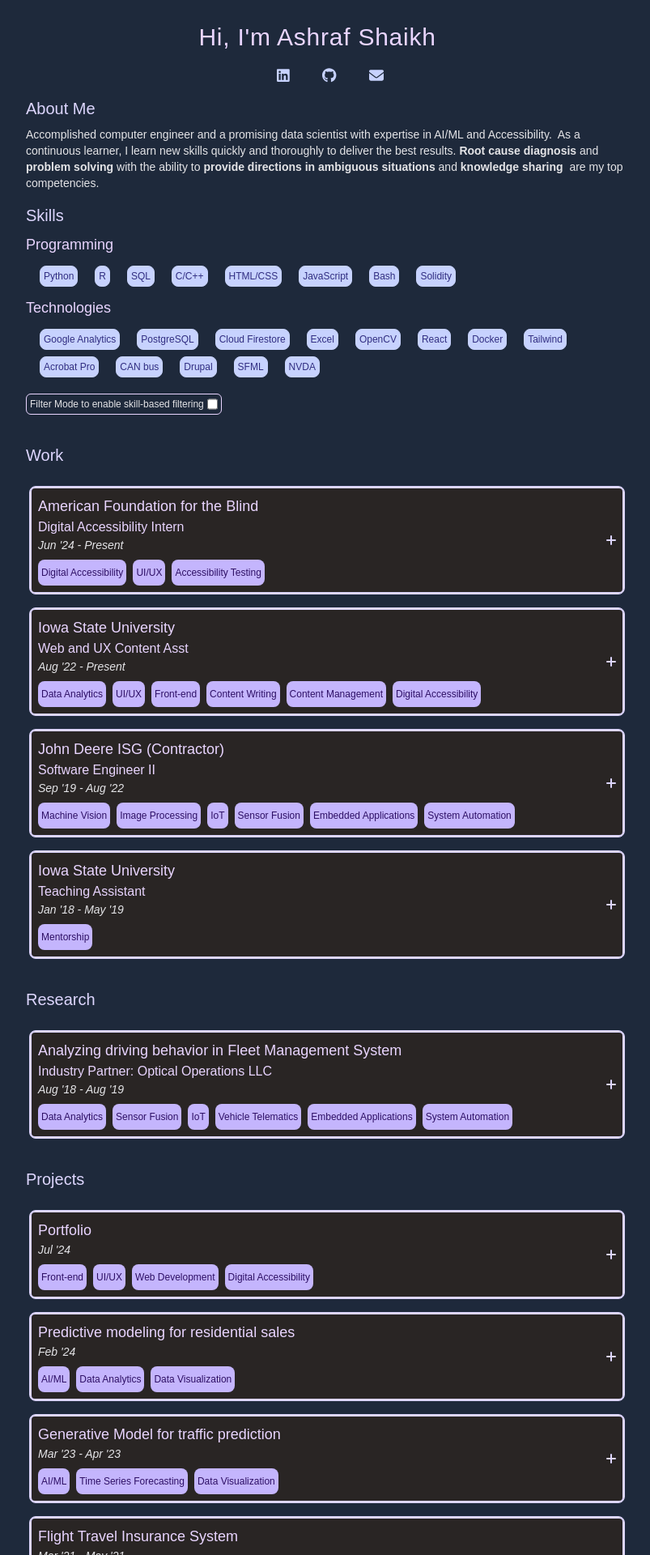
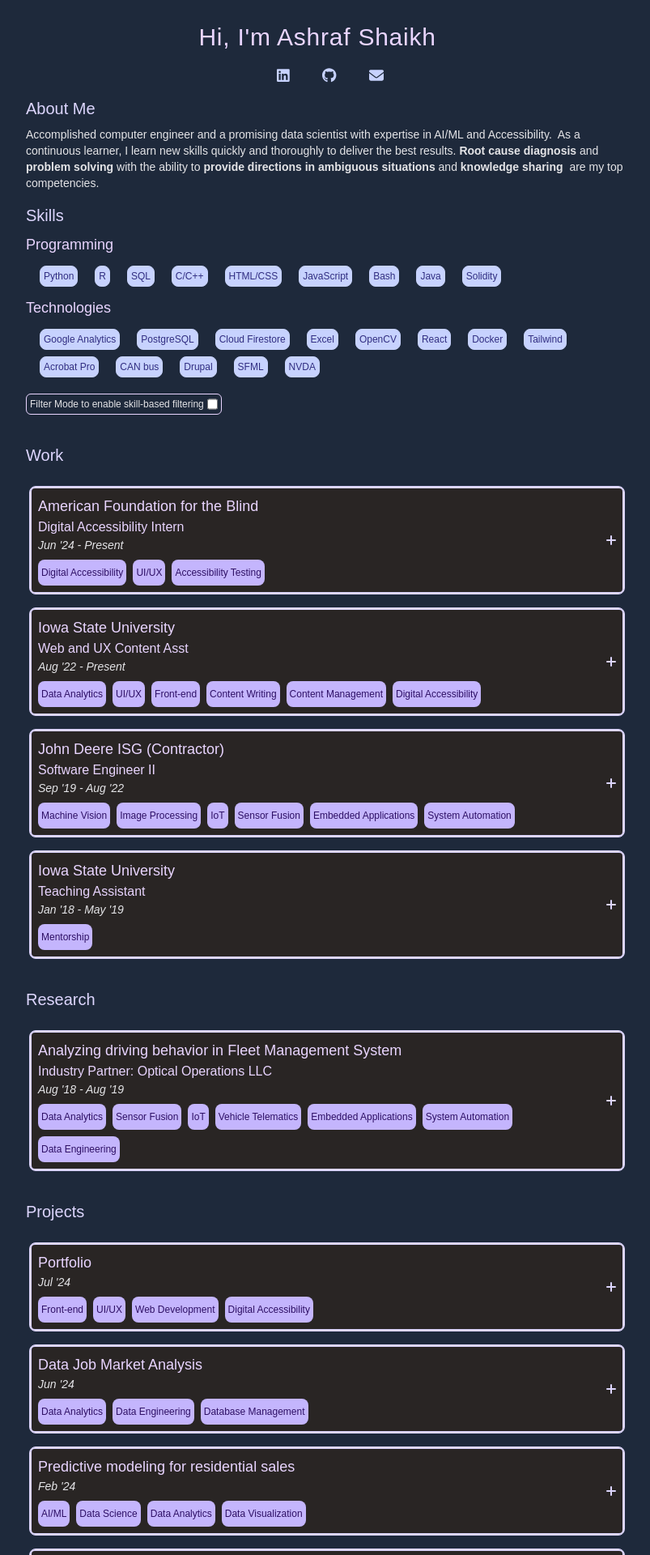
Before and after one commit to smashraf321/smashraf321.github.io, a React (Create React App) app: page / in a window 1280 px wide. Shown: the top 1920 px of the page at 81% size, without its empty margins (236-1039 px from the left). Built offline with nearby package versions, Linux system fonts and the light colour scheme.

Commit message:
skills updates??

```diff
--- a/src/components/FilterExperience.js
+++ b/src/components/FilterExperience.js
@@ -32,7 +32,9 @@ const FilterButtons = ({ matchType, enabled }) =>
                 // AND check
                 // issubsetof is new feature june 2024, won't work in older
                 // experienceSelector[experienceType].forEach((objval) => {
-                //     selectedSkills.size > 0 && selectedSkills.isSubsetOf(objval.body.skills) && matchingExperience.add(objval)
+                //    selectedSkills.size > 0
+                // && (selectedSkills.isSubsetOf(objval.body.skills) || selectedSkills.isSubsetOf(objval.header.domains))
+                // && matchingExperience.add(objval)
                 // });
                 experienceSelector[experienceType].forEach((objval) => {
 
@@ -41,7 +43,7 @@ const FilterButtons = ({ matchType, enabled }) =>
                     let i = iter.next();
                     while(!i.done && matchFound)
                     {
-                        matchFound = matchFound && objval.body.skills.has(i.value);
+                        matchFound = matchFound && (objval.body.skills.has(i.value) || objval.header.domains.has(i.value));
                         i = iter.next();
                     }
                     matchFound && matchingExperience.add(objval);
@@ -54,13 +56,13 @@ const FilterButtons = ({ matchType, enabled }) =>
                 // shows experience in order of skills selected
                 // selectedSkills.forEach((arrval) => {
                 //     experienceSelector[experienceType].forEach((objval) => {
-                //        objval.body.skills.has(arrval) && matchingExperience.add(objval);
+                //        (objval.body.skills.has(arrval) || objval.header.domains.has(arrval)) && matchingExperience.add(objval);
                 //     });
                 // });
                 // shows exp in their initial order
                 // intersection is new feature june 2024, won't work in older
                 // experienceSelector[experienceType].forEach((objval) => {
-                //     selectedSkills.intersection(objval.body.skills).size > 0 && matchingExperience.add(objval)
+                //     (selectedSkills.intersection(objval.body.skills).size > 0 || selectedSkills.intersection(objval.header.domains).size > 0) && matchingExperience.add(objval)
                 // });
                 experienceSelector[experienceType].forEach((objval) => {
 
@@ -69,7 +71,7 @@ const FilterButtons = ({ matchType, enabled }) =>
                     let i = iter.next();
                     while(!i.done && !matchFound)
                     {
-                        matchFound = objval.body.skills.has(i.value);
+                        matchFound = (objval.body.skills.has(i.value) || objval.header.domains.has(i.value));
                         i = iter.next();
                     }
                     matchFound && matchingExperience.add(objval);
--- a/src/components/profileDetails/projects.js
+++ b/src/components/profileDetails/projects.js
@@ -17,7 +17,7 @@ var allProjectsInit = [
                     <li>Optimized state management for convenient user experience.</li>
                     <li>Ran accessibility checks including with NVDA to ensure site is 100% accessible.</li>
                 </ul>
-                <p>NOTE: Will keep improving, this is just the beginning.</p>
+                <p><br/>NOTE: This site gets constant updates as and when I get time.</p>
                 </>
             ),
             skills: new Set(["React", "Tailwind", "JavaScript", "HTML/CSS", "NVDA"])
@@ -25,9 +25,31 @@ var allProjectsInit = [
     },
     {
         header: {
+            name: "Data Job Market Analysis",
+            time: "Jun '24",
+            domains: new Set(["Data Analytics", "Data Engineering", "Database Management"])
+        },
+        body: {
+            description: (
+                <>
+                <h4>Goal</h4>
+                <p>Analyze trends in data job market</p>
+                <h4>Actions</h4>
+                <ul className="list-disc  ps-2">
+                    <li>Create and load data onto PostgreSQL from csv files.</li>
+                    <li>Wrote many advanced SQL queries usings Joins, CTEs, and more.</li>
+                    <li>Accurately identified various trends such as top high paying and high in-demand skills, top paying jobs, and more.</li>
+                </ul>
+                </>
+            ),
+            skills: new Set(["SQL", "PostgreSQL"])
+        }
+    },
+    {
+        header: {
             name: "Predictive modeling for residential sales",
             time: "Feb '24",
-            domains: new Set(["AI/ML", "Data Analytics", "Data Visualization"])
+            domains: new Set(["AI/ML", "Data Science", "Data Analytics", "Data Visualization"])
         },
         body: {
             description: (
@@ -48,7 +70,7 @@ var allProjectsInit = [
         header: {
             name: "Generative Model for traffic prediction",
             time: "Mar '23 - Apr '23",
-            domains: new Set(["AI/ML", "Time Series Forecasting", "Data Visualization"])
+            domains: new Set(["AI/ML", "Data Science", "Time Series Forecasting", "Data Visualization"])
         },
         body: {
             description: (
@@ -84,7 +106,7 @@ var allProjectsInit = [
                 </ul>
                 </>
             ),
-            skills: new Set(["Solidity"])
+            skills: new Set(["Solidity", "Java"])
         }
     },
     {
--- a/src/components/profileDetails/research.js
+++ b/src/components/profileDetails/research.js
@@ -6,7 +6,7 @@ const allResearchInit =
             name: "Analyzing driving behavior in Fleet Management System",
             title: "Industry Partner: Optical Operations LLC",
             time: "Aug '18 - Aug '19",
-            domains: new Set(["Data Analytics", "Sensor Fusion", "IoT", "Vehicle Telematics", "Embedded Applications", "System Automation"])
+            domains: new Set(["Data Analytics", "Sensor Fusion", "IoT", "Vehicle Telematics", "Embedded Applications", "System Automation", "Data Engineering"])
         },
         body:
         {
--- a/src/components/profileDetails/skillsDetails.js
+++ b/src/components/profileDetails/skillsDetails.js
@@ -2,7 +2,8 @@ const skillTitle = "Skills";
 
 const skillsDict =
 {
-    "Programming":["Python","R","SQL","C/C++","HTML/CSS","JavaScript","Bash","Solidity"],
+    //"Domain Areas":["Front-end","UI/UX","Web Development","Digital Accessibility","Data Science","AI/ML","Time Series Forecasting","Data Analytics","Data Engineering","Database Management","Data Visualization","Blockchain","Smart Contracts","Distributed Systems","Game Development","IoT","Embedded Applications","Wireless Sensor Networks","Mentorship","Machine Vision", "Image Processing","Sensor Fusion","Vehicle Telematics","System Automation","Content Writing","Content Management","Accessibility Testing"],
+    "Programming":["Python","R","SQL","C/C++","HTML/CSS","JavaScript","Bash","Java","Solidity"],
     "Technologies":["Google Analytics","PostgreSQL", "Cloud Firestore", "Excel", "OpenCV", "React", "Docker", "Tailwind", "Acrobat Pro", "CAN bus", "Drupal", "SFML", "NVDA"]
 };
 
```
